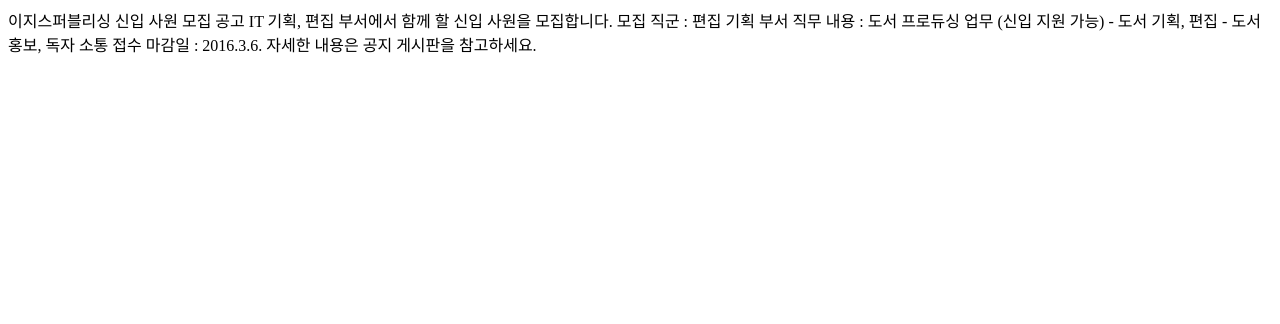
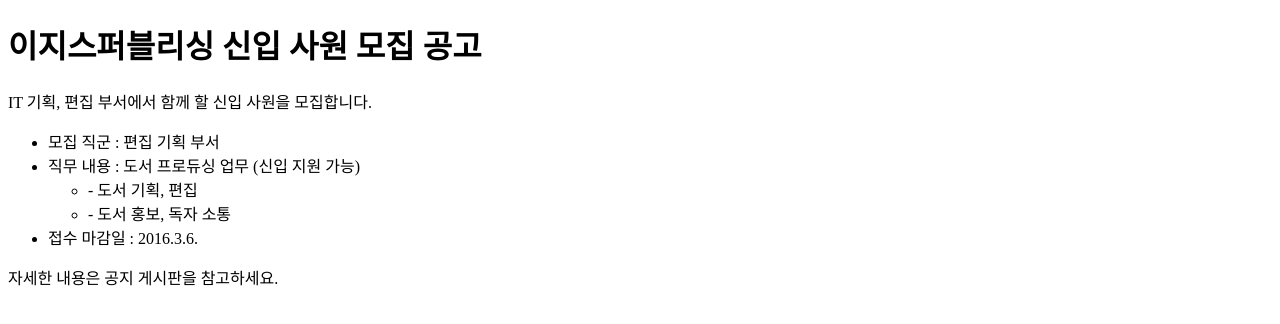
Before and after one commit to my-U/html5_css3_study, a plain HTML site: page 09/09_15/quiz-2.html in a window 1280 px wide. Drawn offline with Linux system fonts and the light colour scheme.

Commit message:
html_css_practice_09_15

```diff
--- a/09/09_15/quiz-2.html
+++ b/09/09_15/quiz-2.html
@@ -5,17 +5,20 @@
 
 </head>
 <body>
-이지스퍼블리싱 신입 사원 모집 공고
+<h1>이지스퍼블리싱 신입 사원 모집 공고</h1>
 
-IT 기획, 편집 부서에서 함께 할 신입 사원을 모집합니다.
+<p>IT 기획, 편집 부서에서 함께 할 신입 사원을 모집합니다.</p>
+<ul>
+    <li>모집 직군 : 편집 기획 부서</li>
 
-모집 직군 : 편집 기획 부서
-
-직무 내용 : 도서 프로듀싱 업무 (신입 지원 가능)
-- 도서 기획, 편집
-- 도서 홍보, 독자 소통
-접수 마감일 : 2016.3.6.
-
-자세한 내용은 공지 게시판을 참고하세요.
+<li>직무 내용 : 도서 프로듀싱 업무 (신입 지원 가능)
+    <ul>
+        <li>- 도서 기획, 편집</li>
+        <li>- 도서 홍보, 독자 소통</li>
+    </ul>
+</li>
+<li>접수 마감일 : 2016.3.6.</li>
+</ul>
+<p>자세한 내용은 공지 게시판을 참고하세요.</p>
 </body>
 </html>
```
Also changed, not shown: 09/09_15/quiz-3.html (added, +19 -0 lines).
